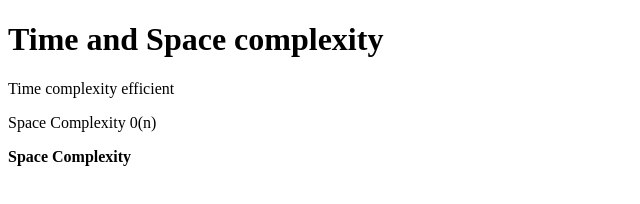
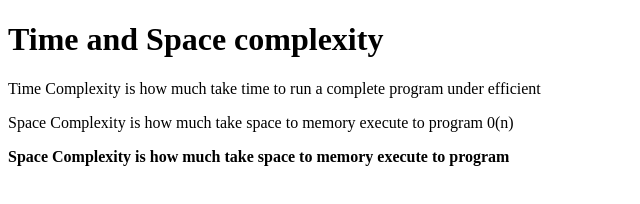
Before and after one commit to acciojob/time-and-space-complexity-ankitfataniya, a website: page main.html in a window 1280 px wide. Shown: the whole page, without its empty margins (0-640 px from the left). Drawn offline with Linux system fonts and the light colour scheme.

Commit message:
created a submission

```diff
--- a/main.html
+++ b/main.html
@@ -8,9 +8,9 @@
 
 <body>
 	<h1>Time and Space complexity</h1>
-	<p>Time complexity efficient</p>
-	<p> Space Complexity 0(n)</p>
-	<b> Space Complexity</b>
+	<p>Time Complexity is how much take time to run a complete program under efficient</p>
+	<p> Space Complexity is how much take space to memory execute to program 0(n)</p>
+	<b> Space Complexity is how much take space to memory execute to program </b>
 </body>
 
 </html>
```
